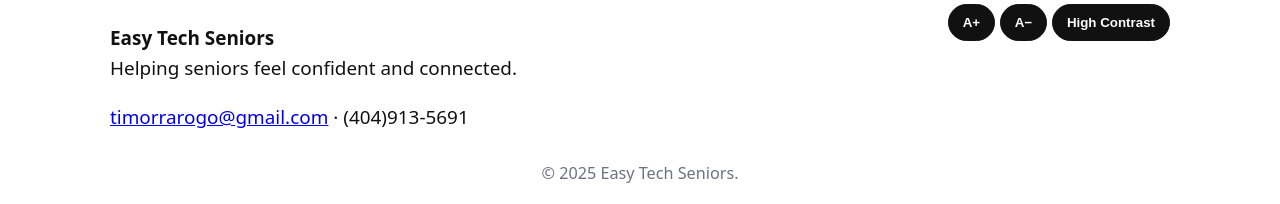
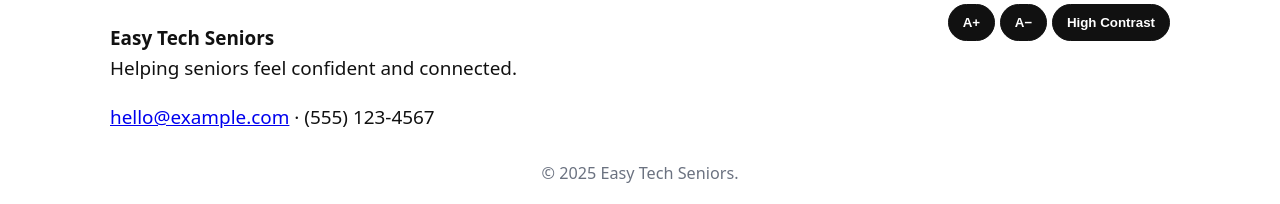
Before and after one commit to price2high/SunnySideIT, a Jekyll site: the page built from index.md, in a window 1280 px wide and 1214 px high. Shown: the part 1007-1211 px from the top of the window. Built offline with Jekyll 4.4.1, drawn with Linux system fonts in a browser that asks for light colours.

Commit message:
Update footer.html

```diff
--- a/_includes/footer.html
+++ b/_includes/footer.html
@@ -2,7 +2,7 @@
   <div class="container grid-2">
     <div>
       <p><strong>Easy Tech Seniors</strong><br/>Helping seniors feel confident and connected.</p>
-      <p><a href="mailto:timorrarogo@gmail.com">timorrarogo@gmail.com</a> · (404)913-5691 </p>
+      <p><a href="mailto:hello@example.com">hello@example.com</a> · (555) 123‑4567</p>
     </div>
     <div class="align-right">
       <button id="fontPlus" class="btn" aria-label="Increase text size">A+</button>
```
